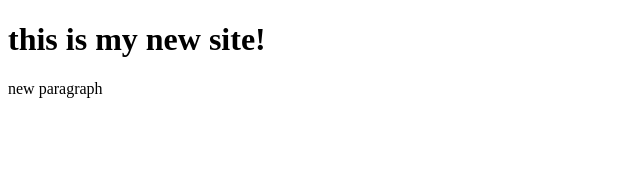
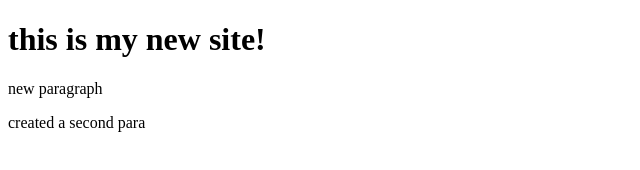
Before and after one commit to webdiptafenq/NetworkingClassDemo, a plain HTML site: page index.html in a window 1280 px wide. Shown: the whole page, without its empty margins (0-640 px from the left). Drawn offline with Linux system fonts and the light colour scheme.

Commit message:
Update index.html

```diff
--- a/index.html
+++ b/index.html
@@ -9,5 +9,7 @@
 
 <p>new paragraph</p>
 
+<p> created a second para</p>
+
 </body>
 </html>
```
